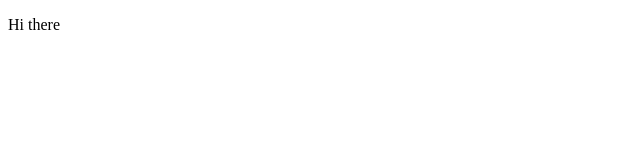
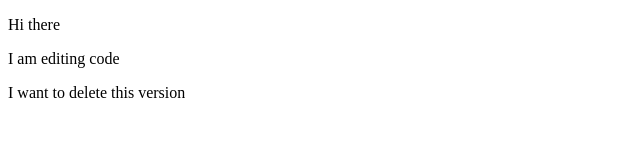
Before and after one commit to bowenlin1101/habitTracker, a plain HTML site: page index.html in a window 1280 px wide. Shown: the whole page, without its empty margins (0-640 px from the left). Drawn offline with Linux system fonts and the light colour scheme.

Commit message:
practice reverting

```diff
--- a/index.html
+++ b/index.html
@@ -5,5 +5,7 @@
     </head>
     <body>
         <p>Hi there</p>
+        <p>I am editing code</p>
+        <p> I want to delete this version</p>
     </body>
 </html>
```
